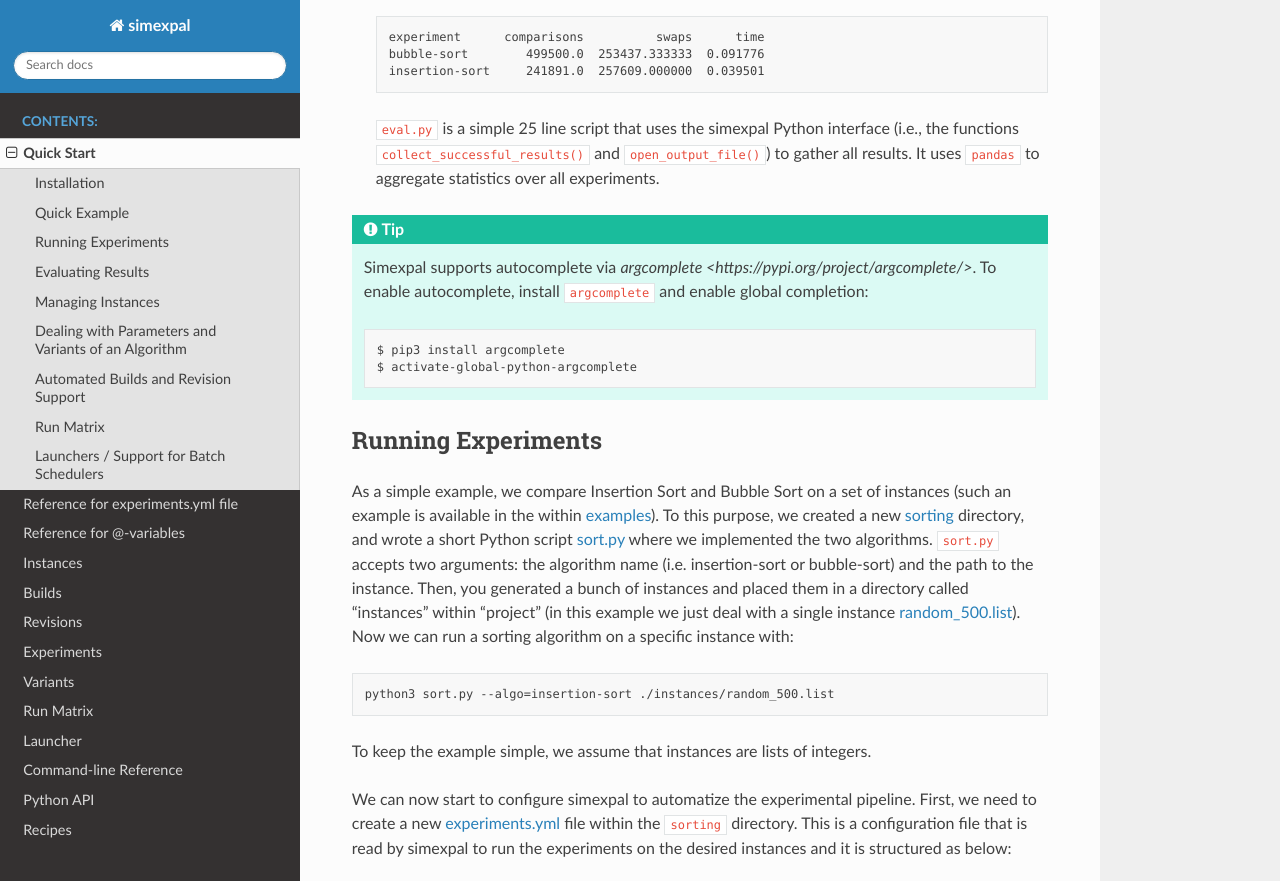
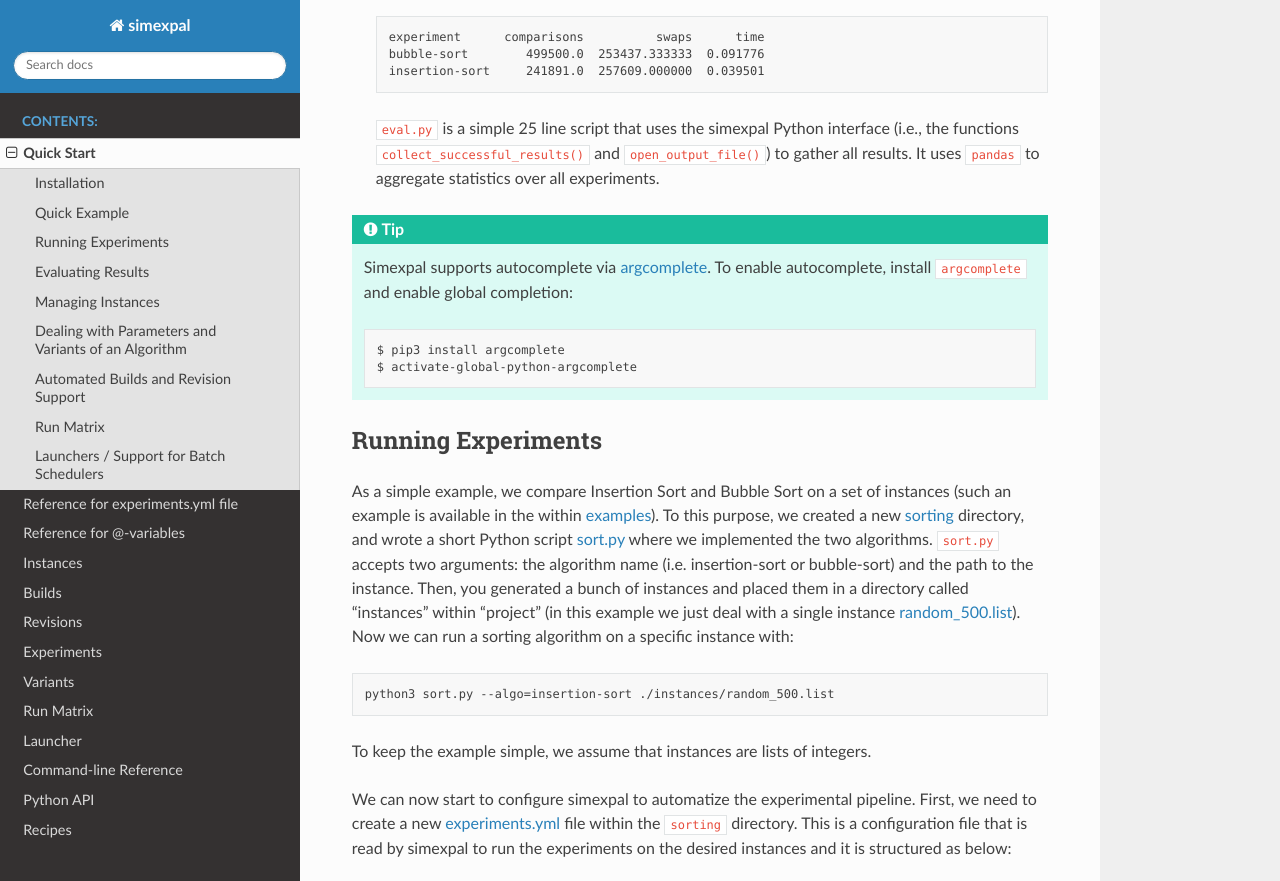
Before and after one commit to hu-macsy/simexpal, a Sphinx documentation site: the page built from docs/quick_start.rst, in a window 1280 px wide and 900 px high, scrolled down 2016 px, cut to the strip 0-881 px from the top of the window. Built offline with Sphinx 7.4.7 and the Read the Docs theme 2.0.0, drawn with Linux system fonts in a browser that asks for light colours.

Commit message:
Add missing underscore to fix URL. (#155)

```diff
--- a/docs/quick_start.rst
+++ b/docs/quick_start.rst
@@ -127,7 +127,7 @@ on multiple inputs.
     to gather all results. It uses ``pandas`` to aggregate statistics over all experiments.
 
 .. tip::
-    Simexpal supports autocomplete via `argcomplete <https://pypi.org/project/argcomplete/>`.
+    Simexpal supports autocomplete via `argcomplete <https://pypi.org/project/argcomplete/>`_.
     To enable autocomplete, install ``argcomplete`` and enable global completion:
 
     .. code-block:: bash
```
